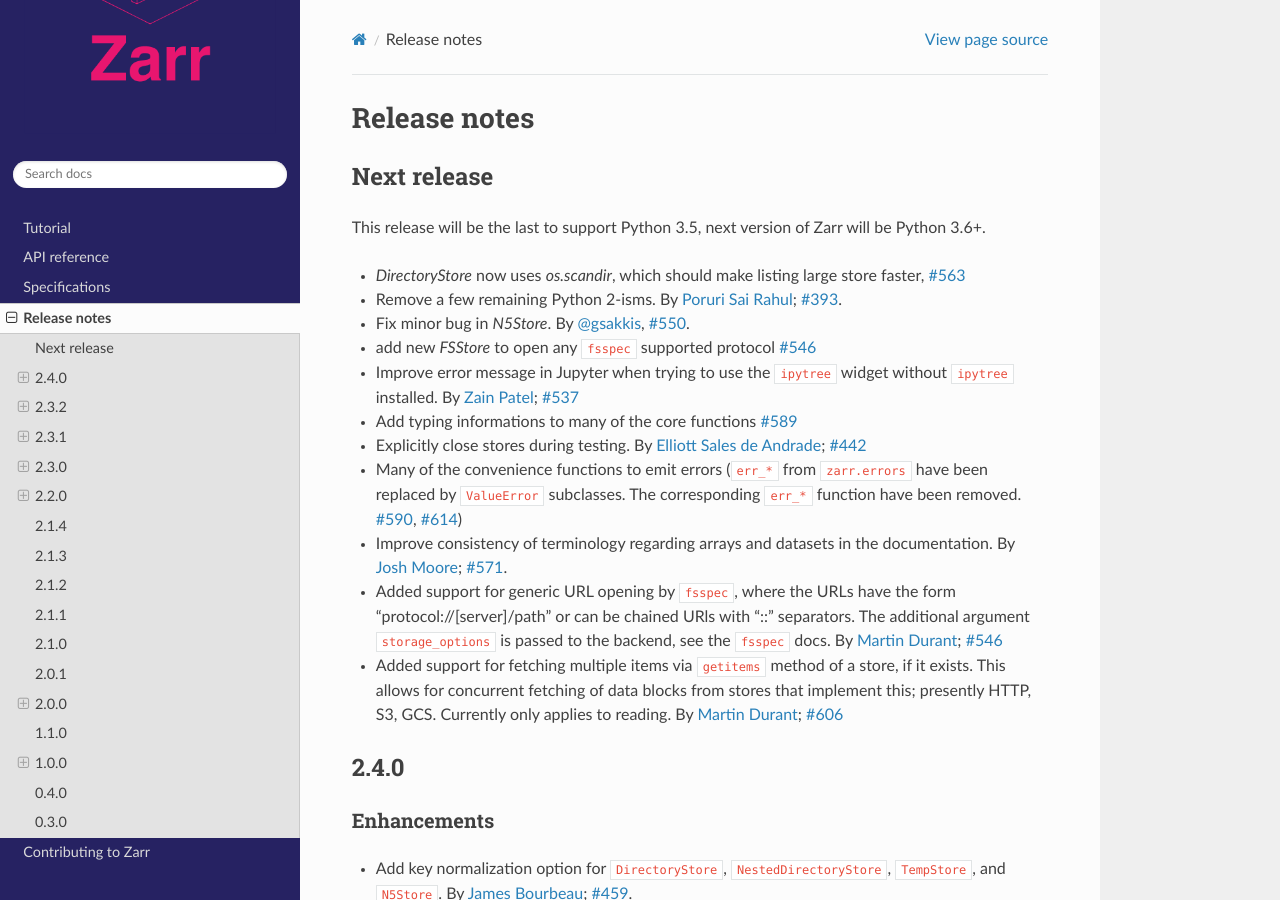
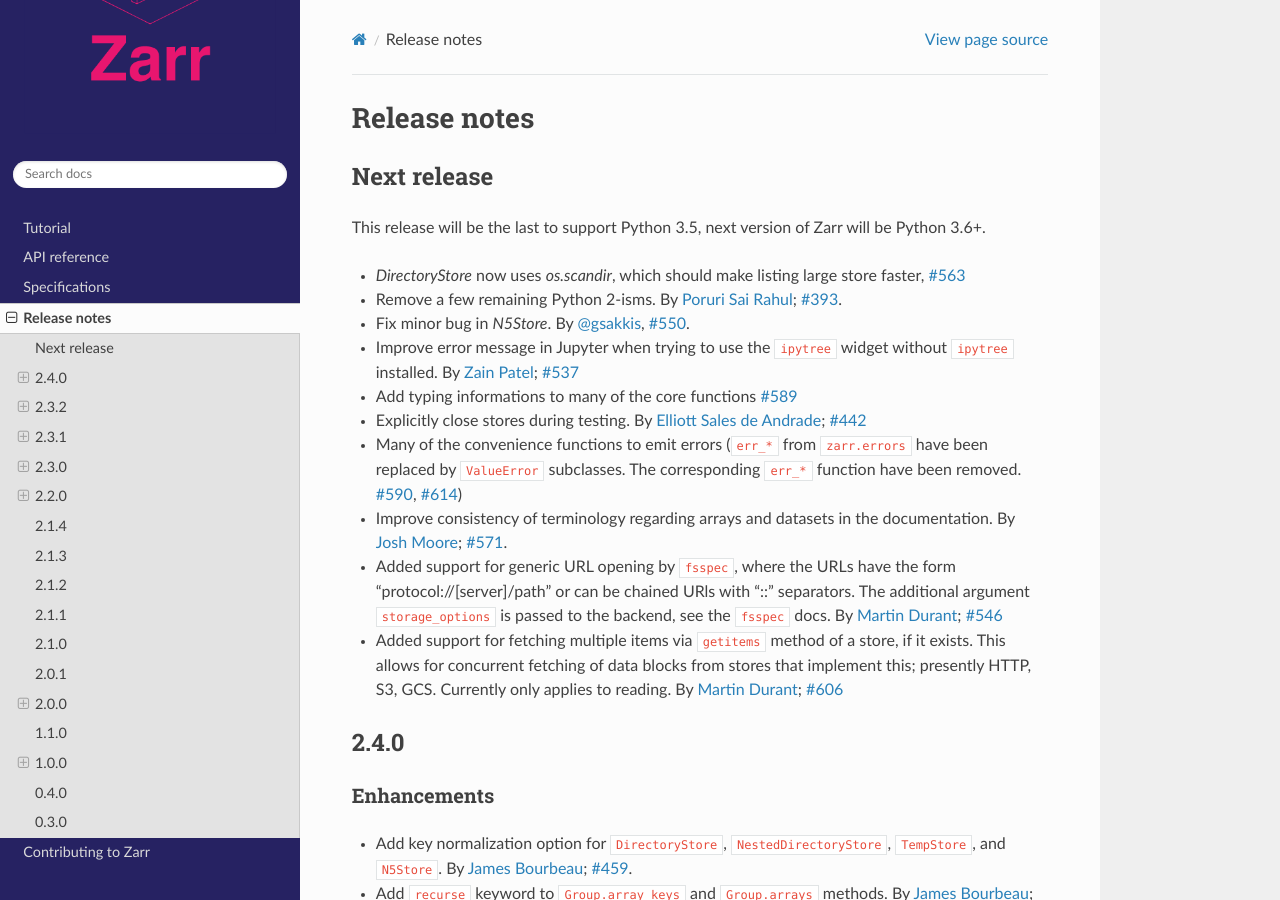
Before and after one commit to enthusiastdev121/zarr-python, a Sphinx documentation site: the page built from docs/release.rst, in a window 1280 px wide and 900 px high. Built offline with Sphinx 7.4.7 and the Read the Docs theme 2.0.0, drawn with Linux system fonts in a browser that asks for light colours; the version number could not be read and is left out.

Commit message:
Update docs/release.rst

```diff
--- a/docs/release.rst
+++ b/docs/release.rst
@@ -16,8 +16,6 @@ This release will be the last to support Python 3.5, next version of Zarr will b
 
 * Fix minor bug in `N5Store`.
   By :user:`gsakkis`, :issue:`550`.
-
-* add new `FSStore` to open any ``fsspec`` supported protocol :issue:`546`
 
 * Improve error message in Jupyter when trying to use the ``ipytree`` widget
   without ``ipytree`` installed.
```
